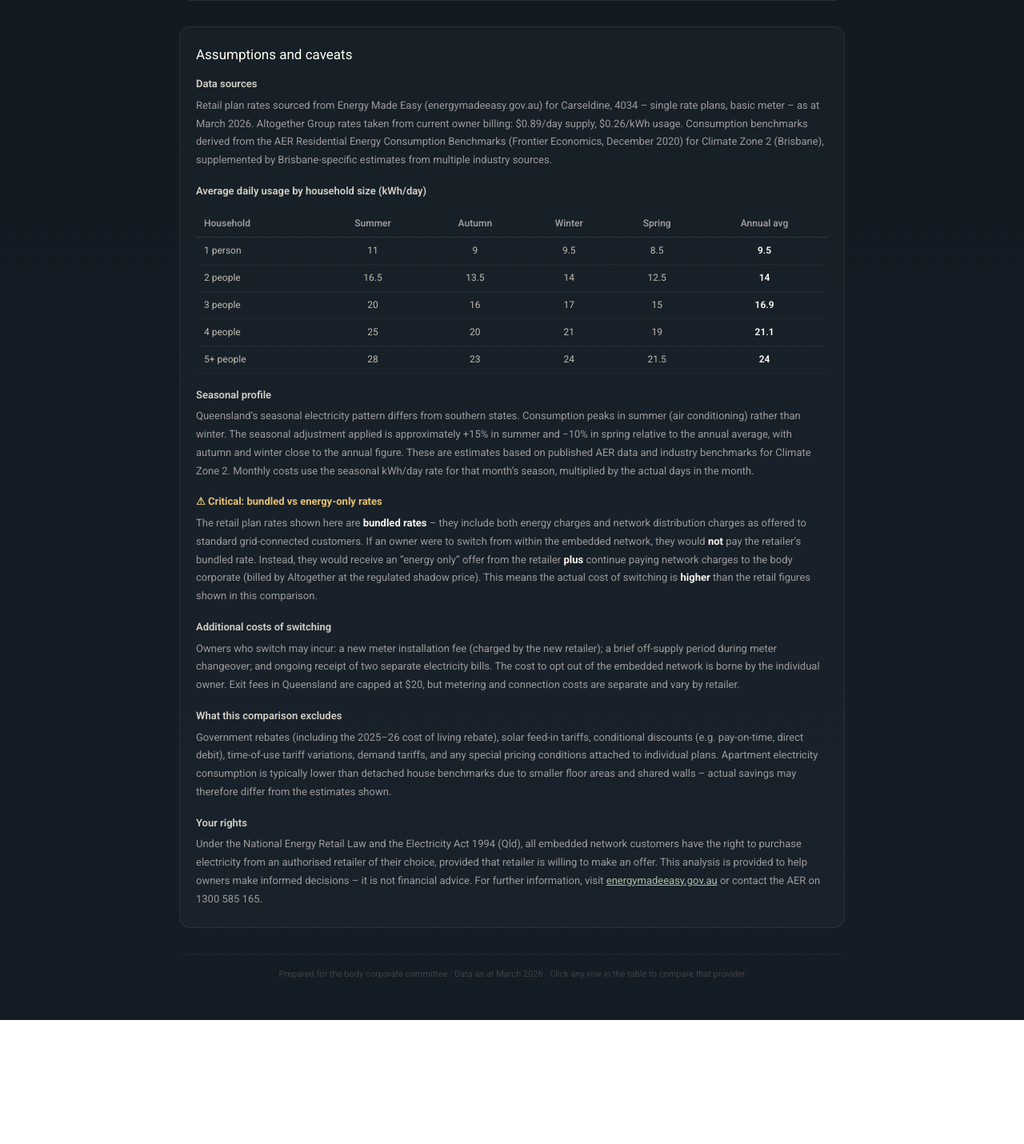
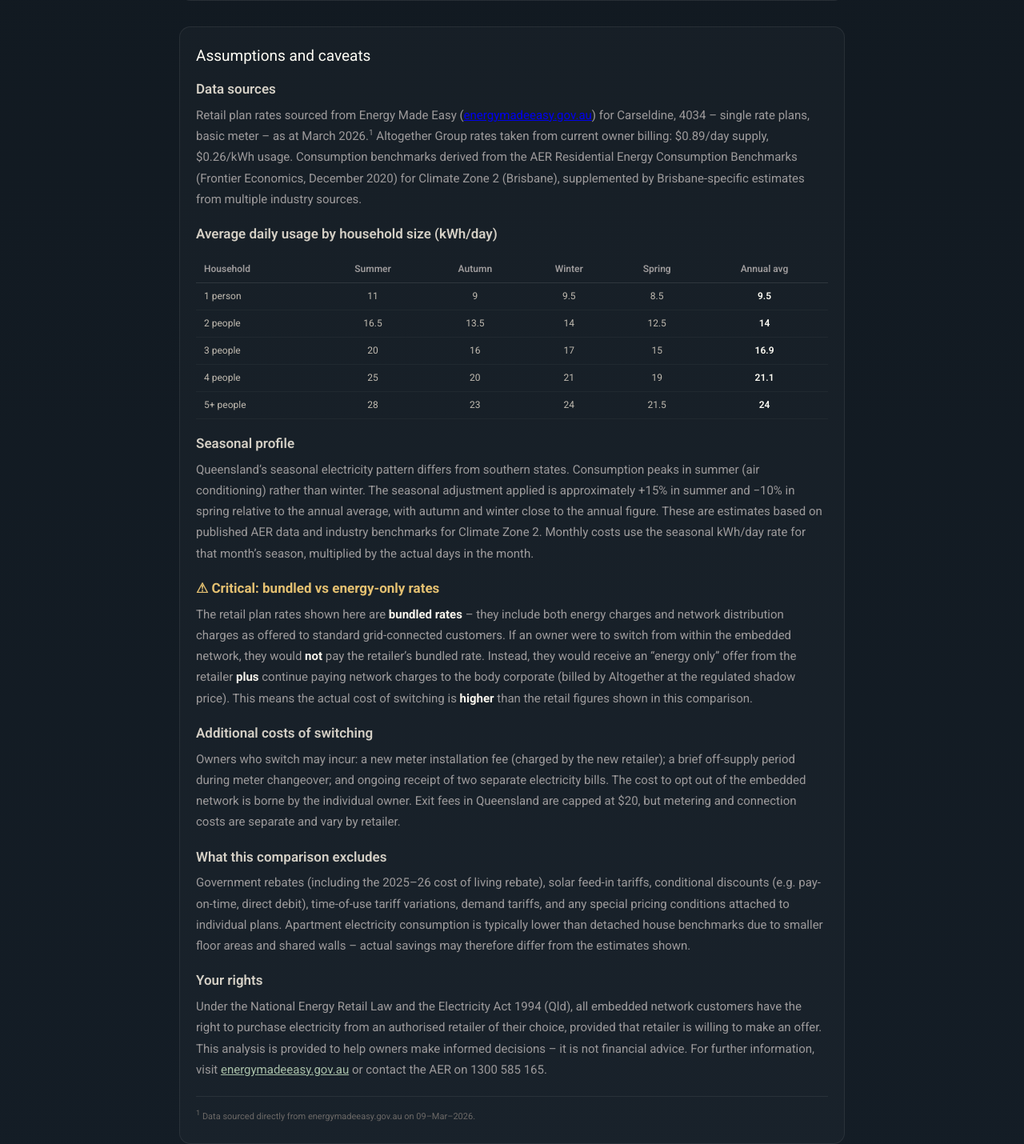
Before and after one commit to dmpohlmann/nmqelecvis, a React (Vite) app: page / in a window 1280 px wide. Shown: the part 1820-3250 px from the top of the page at 80% size. Before the commit the page ends 3095 px from the top, so only its background shows below. Built offline with nearby package versions, Linux system fonts and the light colour scheme.

Commit message:
style: Enhance 'Assumptions & Caveats' readability and add footnote

```diff
--- a/src/App.jsx
+++ b/src/App.jsx
@@ -285,16 +285,16 @@ export default function App() {
 
         {/* Assumptions & Caveats */}
         <div style={{ background: "rgba(255,255,255,0.025)", border: "1px solid rgba(255,255,255,0.07)", borderRadius: 14, padding: "24px 20px", marginBottom: 32 }}>
-          <div style={{ fontSize: 17, color: "#FFFDF5", marginBottom: 16 }}>Assumptions and caveats</div>
-          <div className="sans" style={{ fontSize: 13, color: "#9D9A9B", lineHeight: 1.75 }}>
+          <div style={{ fontSize: 19, color: "#FFFDF5", marginBottom: 16 }}>Assumptions and caveats</div>
+          <div className="sans" style={{ fontSize: 15, color: "#9D9A9B", lineHeight: 1.75 }}>
 
             <div style={{ marginBottom: 16 }}>
-              <div style={{ color: "#D4CFC5", fontWeight: 600, marginBottom: 4 }}>Data sources</div>
-              <div>Retail plan rates sourced from Energy Made Easy (energymadeeasy.gov.au) for Carseldine, 4034 {"\u2013"} single rate plans, basic meter {"\u2013"} as at March 2026. Altogether Group rates taken from current owner billing: $0.89/day supply, $0.26/kWh usage. Consumption benchmarks derived from the AER Residential Energy Consumption Benchmarks (Frontier Economics, December 2020) for Climate Zone 2 (Brisbane), supplemented by Brisbane-specific estimates from multiple industry sources.</div>
+              <div style={{ color: "#D4CFC5", fontSize: 17, fontWeight: 600, marginBottom: 4 }}>Data sources</div>
+              <div>Retail plan rates sourced from Energy Made Easy (<a href="https://energymadeeasy.gov.au">energymadeeasy.gov.au</a>) for Carseldine, 4034 {"\u2013"} single rate plans, basic meter {"\u2013"} as at March 2026.<sup style={{ fontSize: 10, verticalAlign: "super", lineHeight: 0 }}>1</sup> Altogether Group rates taken from current owner billing: $0.89/day supply, $0.26/kWh usage. Consumption benchmarks derived from the AER Residential Energy Consumption Benchmarks (Frontier Economics, December 2020) for Climate Zone 2 (Brisbane), supplemented by Brisbane-specific estimates from multiple industry sources.</div>
             </div>
 
             <div style={{ marginBottom: 16 }}>
-              <div style={{ color: "#D4CFC5", fontWeight: 600, marginBottom: 4 }}>Average daily usage by household size (kWh/day)</div>
+              <div style={{ color: "#D4CFC5", fontSize: 17, fontWeight: 600, marginBottom: 4 }}>Average daily usage by household size (kWh/day)</div>
               <div style={{ overflowX: "auto" }}>
                 <table style={{ borderCollapse: "collapse", fontSize: 12, marginTop: 8, width: "100%" }}>
                   <thead>
@@ -324,35 +324,41 @@ export default function App() {
             </div>
 
             <div style={{ marginBottom: 16 }}>
-              <div style={{ color: "#D4CFC5", fontWeight: 600, marginBottom: 4 }}>Seasonal profile</div>
+              <div style={{ color: "#D4CFC5", fontSize: 17, fontWeight: 600, marginBottom: 4 }}>Seasonal profile</div>
               <div>Queensland{"\u2019"}s seasonal electricity pattern differs from southern states. Consumption peaks in summer (air conditioning) rather than winter. The seasonal adjustment applied is approximately +15% in summer and {"\u2212"}10% in spring relative to the annual average, with autumn and winter close to the annual figure. These are estimates based on published AER data and industry benchmarks for Climate Zone 2. Monthly costs use the seasonal kWh/day rate for that month{"\u2019"}s season, multiplied by the actual days in the month.</div>
             </div>
 
             <div style={{ marginBottom: 16 }}>
-              <div style={{ color: "#E4C071", fontWeight: 700, marginBottom: 4 }}>{"\u26A0"} Critical: bundled vs energy-only rates</div>
+              <div style={{ color: "#E4C071", fontSize: 17, fontWeight: 700, marginBottom: 4 }}>{"\u26A0"} Critical: bundled vs energy-only rates</div>
               <div>The retail plan rates shown here are <strong style={{ color: "#F7F3EB" }}>bundled rates</strong> {"\u2013"} they include both energy charges and network distribution charges as offered to standard grid-connected customers. If an owner were to switch from within the embedded network, they would <strong style={{ color: "#F7F3EB" }}>not</strong> pay the retailer{"\u2019"}s bundled rate. Instead, they would receive an {"\u201C"}energy only{"\u201D"} offer from the retailer <strong style={{ color: "#F7F3EB" }}>plus</strong> continue paying network charges to the body corporate (billed by Altogether at the regulated shadow price). This means the actual cost of switching is <strong style={{ color: "#F7F3EB" }}>higher</strong> than the retail figures shown in this comparison.</div>
             </div>
 
             <div style={{ marginBottom: 16 }}>
-              <div style={{ color: "#D4CFC5", fontWeight: 600, marginBottom: 4 }}>Additional costs of switching</div>
+              <div style={{ color: "#D4CFC5", fontSize: 17, fontWeight: 600, marginBottom: 4 }}>Additional costs of switching</div>
               <div>Owners who switch may incur: a new meter installation fee (charged by the new retailer); a brief off-supply period during meter changeover; and ongoing receipt of two separate electricity bills. The cost to opt out of the embedded network is borne by the individual owner. Exit fees in Queensland are capped at $20, but metering and connection costs are separate and vary by retailer.</div>
             </div>
 
             <div style={{ marginBottom: 16 }}>
-              <div style={{ color: "#D4CFC5", fontWeight: 600, marginBottom: 4 }}>What this comparison excludes</div>
+              <div style={{ color: "#D4CFC5", fontSize: 17, fontWeight: 600, marginBottom: 4 }}>What this comparison excludes</div>
               <div>Government rebates (including the 2025{"\u2013"}26 cost of living rebate), solar feed-in tariffs, conditional discounts (e.g. pay-on-time, direct debit), time-of-use tariff variations, demand tariffs, and any special pricing conditions attached to individual plans. Apartment electricity consumption is typically lower than detached house benchmarks due to smaller floor areas and shared walls {"\u2013"} actual savings may therefore differ from the estimates shown.</div>
             </div>
 
             <div>
-              <div style={{ color: "#D4CFC5", fontWeight: 600, marginBottom: 4 }}>Your rights</div>
+              <div style={{ color: "#D4CFC5", fontSize: 17, fontWeight: 600, marginBottom: 4 }}>Your rights</div>
               <div>Under the National Energy Retail Law and the Electricity Act 1994 (Qld), all embedded network customers have the right to purchase electricity from an authorised retailer of their choice, provided that retailer is willing to make an offer. This analysis is provided to help owners make informed decisions {"\u2013"} it is not financial advice. For further information, visit <a href="https://www.energymadeeasy.gov.au" style={{ color: "#A8BFA8" }}>energymadeeasy.gov.au</a> or contact the AER on 1300 585 165.</div>
+            </div>
+            <div style={{ marginTop: 20, borderTop: "1px solid rgba(255,255,255,0.07)", paddingTop: 12, fontSize: 11, color: "#6B6866" }}>
+              <div><sup>1</sup> Data sourced directly from energymadeeasy.gov.au on 09{"\u2013"}Mar{"\u2013"}2026.</div>
             </div>
           </div>
         </div>
 
         {/* Footer */}
-        <div className="sans" style={{ fontSize: 11, color: "#414042", lineHeight: 1.6, textAlign: "center", paddingTop: 16, borderTop: "1px solid rgba(255,255,255,0.04)" }}>
-          Prepared for the body corporate committee {"\u00b7"} Data as at March 2026 {"\u00b7"} Click any row in the table to compare that provider
+        <div className="sans" style={{ fontSize: 13, color: "#F7F3EB", lineHeight: 1.6, textAlign: "center", paddingTop: 16, borderTop: "1px solid rgba(255,255,255,0.04)" }}>
+          Prepared for lot owners of Northmarque Carseldine (CTS 43944) {"\u00b7"} Data as at March 2026.
+        </div>
+        <div className="sans" style={{ fontSize: 13, color: "#F7F3EB", lineHeight: 1.6, textAlign: "center"  }}>
+          Errors and omissions excepted. {"\u00a9"} COPYRIGHT 2026. RogueAsset. All rights reserved.
         </div>
       </div>
     </div>
```
